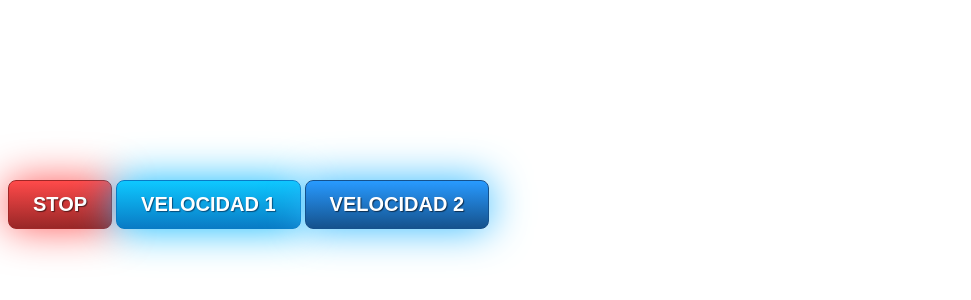
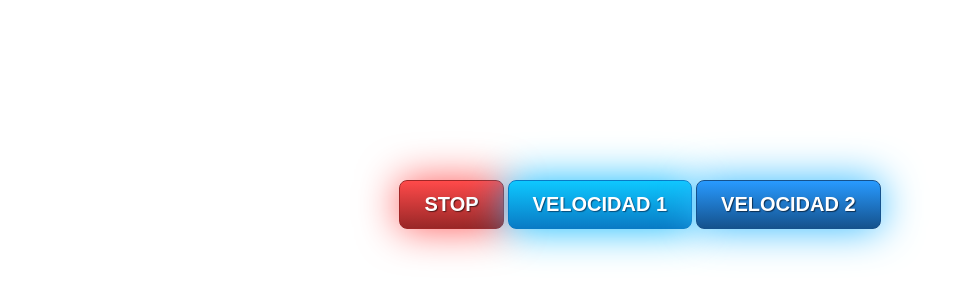
Before and after one commit to JulianGarzon-Dev/CatCrazyHour, a plain HTML site: page index.html in a window 1280 px wide. Shown: the part 394-694 px from the top of the page, without its empty margins (0-971 px from the left). Drawn offline with Linux system fonts and the light colour scheme.

Commit message:
Update index.html

```diff
--- a/index.html
+++ b/index.html
@@ -76,7 +76,7 @@
 <body>
     <canvas id="Cat" width="1280" height="550"></canvas>
 
-    <p><input type="button" value="STOP" id="stop"> <input type="button" value="VELOCIDAD 1" id="vel1"> <input type="button" value="VELOCIDAD 2" id="vel2">
+    <p align="center"><input type="button" value="STOP" id="stop"> <input type="button" value="VELOCIDAD 1" id="vel1"> <input type="button" value="VELOCIDAD 2" id="vel2">
     </p>
 
     <script src="Cat.js" type="text/javascript">
```
